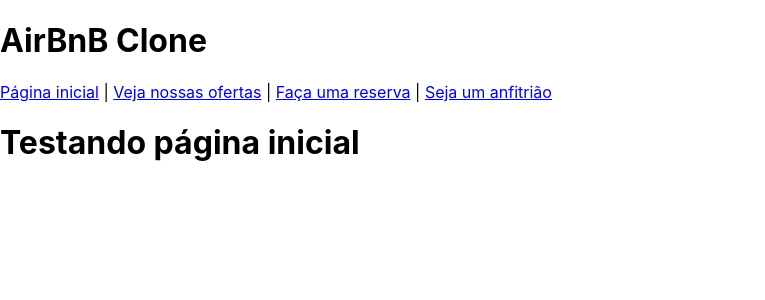
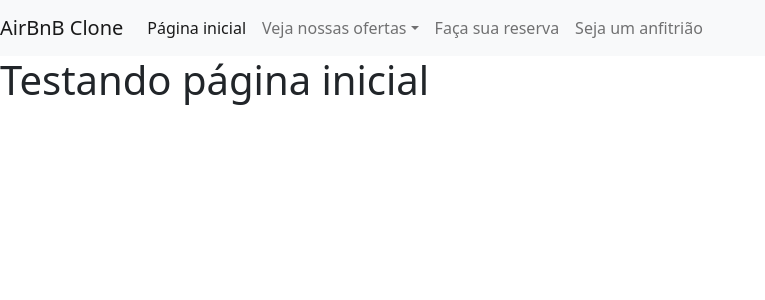
Before and after one commit to lorenaaze/airbnbclone_react_v2, a React (Create React App) app: page / in a window 1280 px wide. Shown: the top 300 px of the page, without its empty margins (0-765 px from the left). Built offline with nearby package versions, Linux system fonts and the light colour scheme.

Commit message:
nav com bootstrap e edição da página de retorno de locações

```diff
--- a/src/App.tsx
+++ b/src/App.tsx
@@ -1,18 +1,32 @@
 import React from 'react';
 import './App.css';
-import { Outlet, Link } from 'react-router-dom';
+import { Outlet, Link, NavLink } from 'react-router-dom';
+import { Nav, Navbar, NavDropdown } from 'react-bootstrap';
+
 
 function App() {
   return (
     <>
       <header>
-        <h1>AirBnB Clone</h1>
-        <nav>
-          <Link to="/">Página inicial</Link> | {' '}
-          <Link to="/locacao">Veja nossas ofertas</Link> | {' '}
-          <Link to="/reserva">Faça uma reserva</Link> | {' '}
-          <Link to="/cadastro">Seja um anfitrião</Link>
-        </nav>
+        <Navbar bg="light" expand="lg">
+            <Navbar.Brand as={NavLink} to="/">AirBnB Clone</Navbar.Brand>
+            <Navbar.Toggle aria-controls="basic-navbar-nav" />
+            <Navbar.Collapse id="basic-navbar-nav">
+              <Nav className="me-auto">
+                <Nav.Link as={NavLink} to="/">Página inicial</Nav.Link>
+                <NavDropdown title="Veja nossas ofertas" id="basic-nav-dropdown">
+                  <NavDropdown.Item as={NavLink} to="/locacao">Todas</NavDropdown.Item>
+                  <NavDropdown.Item as={NavLink} to="/locacao/uf">Filtrar por estado</NavDropdown.Item>
+                  <NavDropdown.Item as={NavLink} to="/locacao/localidade">Filtrar por cidade</NavDropdown.Item>
+                  <NavDropdown.Item as={NavLink} to="/locacao/capacidade">Filtrar por capacidade</NavDropdown.Item>
+                  <NavDropdown.Item as={NavLink} to="/locacao/preco">Filtrar por preço</NavDropdown.Item>
+                </NavDropdown>
+                <Nav.Link as={NavLink} to="/reserva">Faça sua reserva</Nav.Link>
+                <Nav.Link as={NavLink} to="/cadastro">Seja um anfitrião</Nav.Link>
+              </Nav>
+            </Navbar.Collapse>
+        </Navbar>
+
       </header>
       <main>
         <Outlet />
@@ -25,3 +39,10 @@
 }
 
 export default App;
+
+// <nav>
+//           <Link to="/">Página inicial</Link> | {' '}
+//           <Link to="/locacao">Veja nossas ofertas</Link> | {' '}
+//           <Link to="/reserva">Faça uma reserva</Link> | {' '}
+//           <Link to="/cadastro">Seja um anfitrião</Link>
+//         </nav>
--- a/src/index.tsx
+++ b/src/index.tsx
@@ -13,6 +13,7 @@
 import FiltroLocalidade from './rotas/paginaFiltroLocalidade';
 import FiltroCapacidade from './rotas/paginaFiltroCapacidade';
 import FiltroPreco from './rotas/paginaFiltroPreco';
+import 'bootstrap/dist/css/bootstrap.min.css';
 
 
 ReactDOM.render(
--- a/src/rotas/paginaRetornoLocacoes.tsx
+++ b/src/rotas/paginaRetornoLocacoes.tsx
@@ -1,22 +1,91 @@
 import React, { useState, useEffect } from 'react';
-import '../App.css';
 import { Locacao } from '../dtos';
 
+// import { Locacao } from '../dtos';
+// import { useState } from 'react';
+
+// function RetornoLocacoes() {
+//   const [dados, setDados] = useState<Locacao>();
+//   const url = 'https://airbnb-clone-desafio.herokuapp.com/api/locacao';
+
+//   async function consultarLocacao() {
+//     try {
+//       const resultado = await fetch(url);
+//       if (resultado.ok) {
+//         const dados: Locacao = await resultado.json();
+//         setDados(dados);
+//       } else {
+//         console.log("Erro!");
+//       }
+//     } catch (error) {
+//       console.log(error);
+//     }
+//   }
+
+
+//   return (
+//     <>
+//       <h1>Lista de locações:</h1>
+//       {if (dados) {
+
+//       }}
+
+//     </>
+//   );
+// }
+
+// export default RetornoLocacoes;
+
+{/* <div>
+<p>{dados.locacao_nome}</p>
+<p>{dados.descricao_longa}</p>
+<p>{dados.descricao_curta}</p>
+<p>Endereço: {
+  dados.uf + dados.localidade + dados.bairro + dados.logradouro + dados.complemento + dados.cep}</p>
+<p>Valor: {dados.preco}</p>
+<p>Quantidade de pessoas: {dados.capacidade}</p>
+<p>Informações do proprietário: </p>
+<p>Nome: {dados.proprietario.nome}</p>
+<p>E-mail: {dados.proprietario.email}</p>
+<p>Telefone: {dados.proprietario.phone}</p>
+</div> */}
+
+
+// useEffect(() => {
+//   async function consultarLocacao() {
+//     setErro(false);
+//     setCarregando(true);
+//     try {
+//       const resultado = await fetch(url);
+//       if (resultado.ok) {
+//         const dados: Locacao = await resultado.json();
+//         setDados(dados);
+//       } else {
+//         setErro(true);
+//       }
+//     } catch (error) {
+//       setErro(true);
+//     }
+//     setCarregando(false);
+//   }
+//   consultarLocacao();
+// }, [url]);
+
+
 function RetornoLocacoes() {
-  const [dados, setDados] = useState<Locacao>();
-  const [locacao, setLocacao] = useState('90000000');
-  const [url, setUrl] = useState('');
+  const [dados, setDados] = useState<Locacao[]>();
+  const url = 'https://airbnb-clone-desafio.herokuapp.com/api/locacao';
   const [carregando, setCarregando] = useState(false);
   const [erro, setErro] = useState(false);
 
   useEffect(() => {
-    async function consultarLocacao() {
+    async function consultarLocacoes() {
       setErro(false);
       setCarregando(true);
       try {
         const resultado = await fetch(url);
         if (resultado.ok) {
-          const dados: Locacao = await resultado.json();
+          const dados: Locacao[] = await resultado.json();
           setDados(dados);
         } else {
           setErro(true);
@@ -26,40 +95,18 @@
       }
       setCarregando(false);
     }
-    consultarLocacao();
+    consultarLocacoes();
   }, [url]);
 
   return (
     <>
-      <form onSubmit={event => {
-        setUrl(``);
-        event.preventDefault();
-      }}>
-        <fieldset>
-          <legend>Buscar locação</legend>
-          <input type="text" value={locacao} onChange={event => setLocacao(event.target.value)}/>
-          <button type="submit">Buscar</button>
-        </fieldset>
-      </form>
-      {erro && <div>Ocorreu um erro!</div>}
-      {carregando ? (
-        <div>Carregando...</div>
-      ) : (
-        dados && (
-          <div>
-            <p>{dados.locacao_nome}</p>
-            <p>{dados.descricao_longa}</p>
-            <p>{dados.descricao_curta}</p>
-            <p>Endereço: {
-              dados.uf + dados.localidade + dados.bairro + dados.logradouro + dados.complemento + dados.cep}</p>
-            <p>Valor: {dados.preco}</p>
-            <p>Quantidade de pessoas: {dados.capacidade}</p>
-            <p>Informações do proprietário: </p>
-            <p>Nome: {dados.proprietario.nome}</p>
-            <p>E-mail: {dados.proprietario.email}</p>
-            <p>Telefone: {dados.proprietario.phone}</p>
-          </div>
-        )
+      {console.log(dados)};
+      {dados!.map((dado) =>
+        <li>
+          <h4>
+            {dado.locacao_nome}
+          </h4>
+        </li>
       )}
     </>
   );
```
